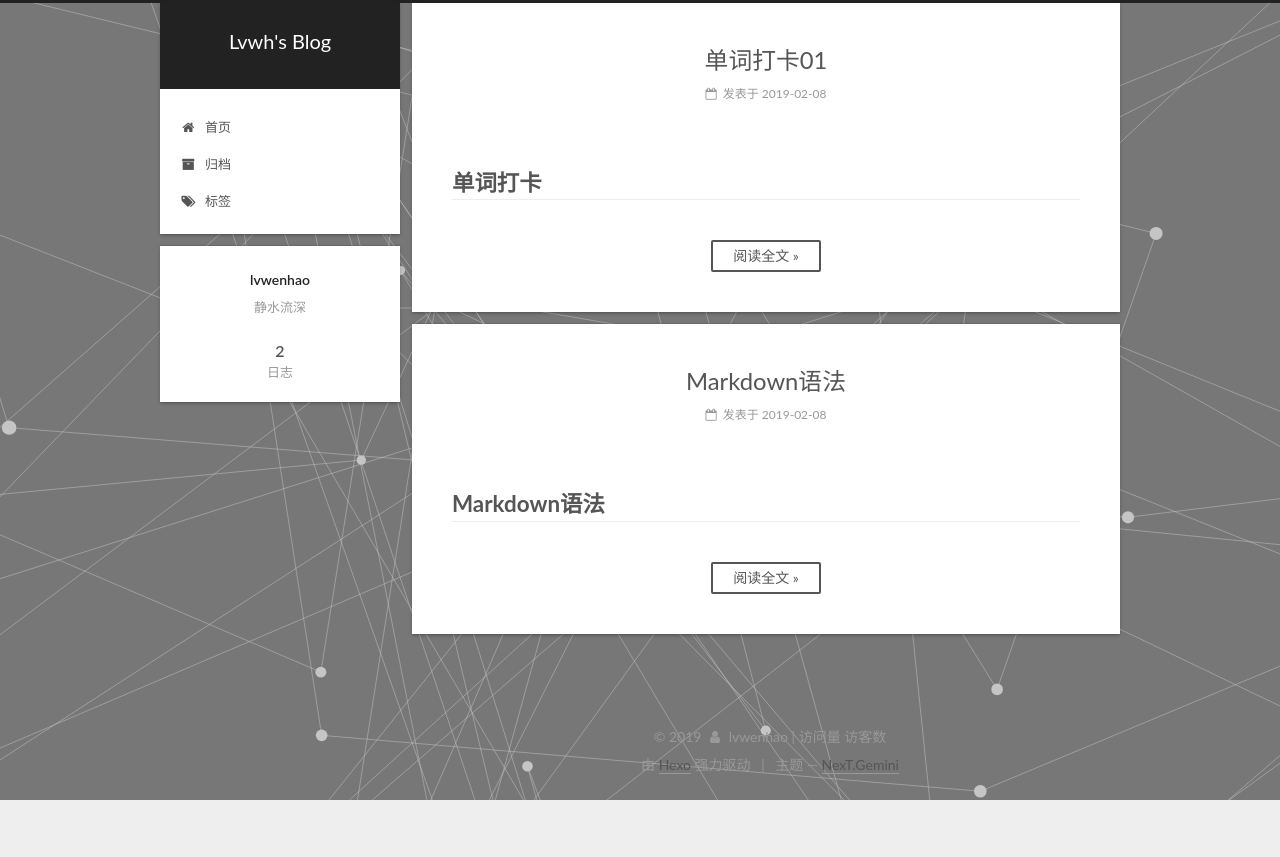
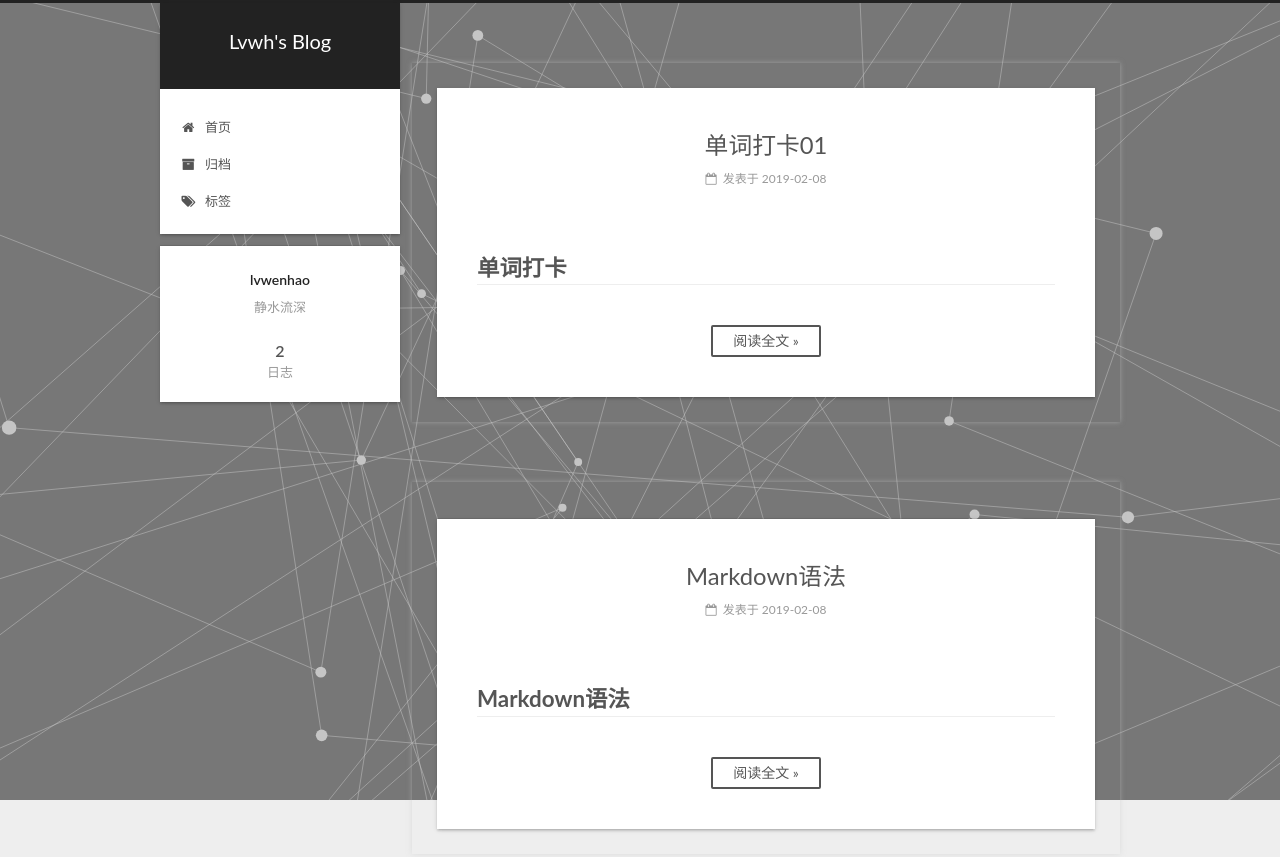
Before and after one commit to Lvwh/Lvwh.github.io, a plain HTML site: page index.html in a window 1280 px wide. Shown: the top 857 px of the page. Before the commit the page ends 800 px from the top, so only its background shows below. Drawn offline with Linux system fonts and the light colour scheme; some packages are replaced by stand-ins of ours; no server answers; a script that the page names is missing.

Commit message:
Site updated: 2019-02-08 21:04:55

```diff
--- a/css/main.css
+++ b/css/main.css
@@ -1823,7 +1823,7 @@ pre .javascript .function {
   width: 4px;
   height: 4px;
   border-radius: 50%;
-  background: #4b1bab;
+  background: #ffb08a;
 }
 .links-of-blogroll {
   font-size: 13px;
@@ -3121,3 +3121,10 @@ pre .javascript .function {
     margin: 8px 0 0;
   }
 }
+.post {
+  margin-top: 60px;
+  margin-bottom: 60px;
+  padding: 25px;
+  -webkit-box-shadow: 0 0 5px rgba(202,203,203,0.5);
+  -moz-box-shadow: 0 0 5px rgba(202,203,204,0.5);
+}
```
